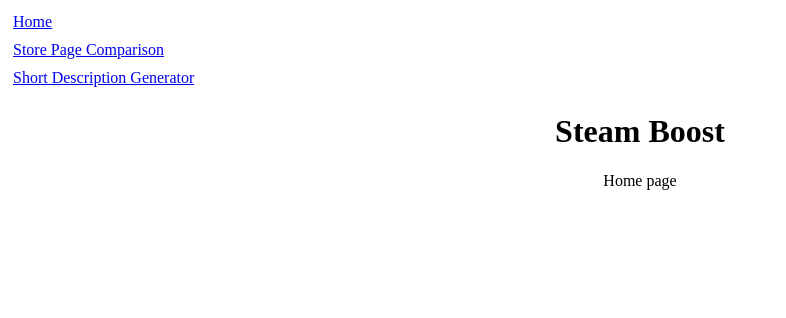
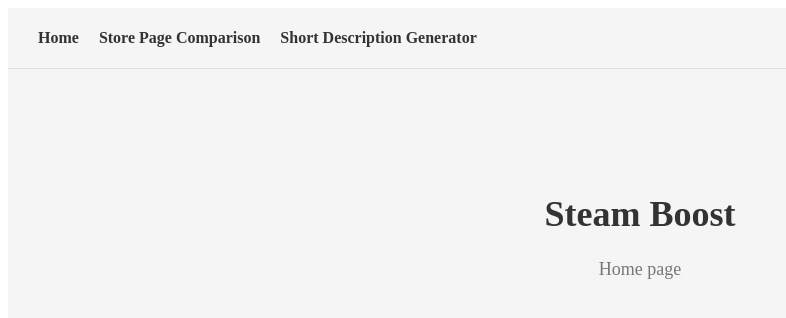
Before and after one commit to JimMagnusson/steamboost, a React (Create React App) app in the folder frontend/: page / in a window 1280 px wide. Shown: the top 318 px of the page, without its empty margins (0-786 px from the left). Built offline with nearby package versions, Linux system fonts and the light colour scheme.

Commit message:
Add some styling to homepage, comparison page and description generator page

```diff
--- a/frontend/src/App.js
+++ b/frontend/src/App.js
@@ -1,41 +1,43 @@
-import { useState } from 'react'
-import React from 'react'
-import {
-  BrowserRouter as Router,
-  Routes, Route, Link
-} from 'react-router-dom'
-import Home from "./components/Home"
-import StorePageComparison from "./components/StorePageComparison"
-import ShortDescriptionGenerator from "./components/ShortDescriptionGenerator"
+import React from 'react';
+import { BrowserRouter as Router, Routes, Route, Link } from 'react-router-dom';
+import Home from "./components/Home";
+import StorePageComparison from "./components/StorePageComparison";
+import ShortDescriptionGenerator from "./components/ShortDescriptionGenerator";
 
 const App = () => {
-  const padding = {
-    padding: 5,
+  const navbarStyle = {
     display: "flex",
     alignItems: "center",
-    height: "100%"
-  }
+    height: "60px",
+    backgroundColor: "#f5f5f5",
+    borderBottom: "1px solid #ddd",
+    padding: "0 20px",
+  };
+
+  const linkStyle = {
+    padding: "0 10px",
+    textDecoration: "none",
+    color: "#333",
+    fontWeight: "bold",
+  };
 
   return (
-  <Router>
-    <div>
-      <Link style={padding} to="/">Home</Link>
-      <Link style={padding} to="/store-page-comparison">Store Page Comparison</Link>
-      <Link style={padding} to="/short-description-generator">Short Description Generator</Link>
-    </div>
-    <Routes>
-      <Route path="/" element={<Home />} />
-      <Route path="/store-page-comparison" element={<StorePageComparison/>} />
-      <Route path="/short-description-generator" element={<ShortDescriptionGenerator />} />
-    </Routes>
+    <Router>
+      <div>
+        <nav style={navbarStyle}>
+          <Link style={linkStyle} to="/">Home</Link>
+          <Link style={linkStyle} to="/store-page-comparison">Store Page Comparison</Link>
+          <Link style={linkStyle} to="/short-description-generator">Short Description Generator</Link>
+        </nav>
 
+        <Routes>
+          <Route path="/" element={<Home />} />
+          <Route path="/store-page-comparison" element={<StorePageComparison />} />
+          <Route path="/short-description-generator" element={<ShortDescriptionGenerator />} />
+        </Routes>
+      </div>
+    </Router>
+  );
+};
 
-
-  </Router>
-
-  )
-}
-
-
-
-export default App
+export default App;
--- a/frontend/src/components/Home.js
+++ b/frontend/src/components/Home.js
@@ -1,21 +1,41 @@
-import React from "react"
-
-
+import React from "react";
 
 const Home = () => {
-  const homeStyle = {
+  const containerStyle = {
     display: "flex",
+    flexDirection: "column",
     alignItems: "center",
-    justifyContent: "center",
-    height: "100%"
-  }
-    return (
-      <div>
-        <h1 style={homeStyle}>Steam Boost</h1>
-        <p style={homeStyle}>Home page</p>
+    justifyContent: "flex-start",
+    height: "100vh",
+    backgroundColor: "#f5f5f5",
+    padding: "20px",
+    textAlign: "center",
+  };
+
+  const titleWrapperStyle = {
+    marginTop: "10vh",
+    marginBottom: "20px",
+  };
+
+  const titleStyle = {
+    fontSize: "36px",
+    fontWeight: "bold",
+    color: "#333",
+  };
+
+  const subtitleStyle = {
+    fontSize: "18px",
+    color: "#777",
+  };
+
+  return (
+    <div style={containerStyle}>
+      <div style={titleWrapperStyle}>
+        <h1 style={titleStyle}>Steam Boost</h1>
+        <p style={subtitleStyle}>Home page</p>
       </div>
+    </div>
+  );
+};
 
-    )
-  }
-
-export default Home
+export default Home;
--- a/frontend/src/components/ShortDescriptionGenerator.js
+++ b/frontend/src/components/ShortDescriptionGenerator.js
@@ -3,16 +3,16 @@
 import shortDescriptionService from '../services/shortDescriptions'
 
 const ShortDescriptionGenerator = (props) => {
-  const [keywords, setKeywords] = useState('')
-  const [shortDescription, setShortDescription] = useState('')
+  const [keywords, setKeywords] = useState('');
+  const [shortDescription, setShortDescription] = useState('');
 
   const handleSendKeywords = (event) => {
     event.preventDefault()
-    const lowerCaseKeywords = keywords.toLowerCase()
+    const lowerCaseKeywords = keywords.toLowerCase();
     console.log(lowerCaseKeywords)
     const keywordsObject = {
       description: lowerCaseKeywords
-    }
+    };
 
     shortDescriptionService
       .getNewShortDescription(keywordsObject)
@@ -20,26 +20,35 @@
         setShortDescription(response)
       })
       .catch(error => console.error(error));
-  }
+  };
 
   const handleKeywordChange = (event) => {
     setKeywords(event.target.value)
-  }
+  };
 
   return (
-    <div>
-      <p>Enter what your game is about:</p>
-      <form onSubmit={handleSendKeywords}>
+    <div style={{ display: 'flex', flexDirection: 'column', alignItems: 'center' }}>
+      <h2 style={{ marginBottom: '20px' }}>Short Description Generator</h2>
+      <form onSubmit={handleSendKeywords} style={{ marginBottom: '20px' }}>
+        <label htmlFor="keywords" style={{ marginBottom: '10px' }}>
+          Enter what your game is about:
+        </label>
         <input
           type="text"
+          id="keywords"
           value={keywords}
           onChange={handleKeywordChange}
+          style={{ padding: '5px' }}
         />
-        <button type="submit">Submit</button>
+        <button type="submit" style={{ marginLeft: '10px', padding: '5px 10px' }}>
+          Submit
+        </button>
       </form>
-      <p>{shortDescription}</p>
+      {shortDescription && (
+        <p style={{ maxWidth: '500px', textAlign: 'center' }}>{shortDescription}</p>
+      )}
     </div>
-  )
-}
+  );
+};
 
 export default ShortDescriptionGenerator
--- a/frontend/src/components/StorePageComparison.js
+++ b/frontend/src/components/StorePageComparison.js
@@ -113,9 +113,14 @@
 
   return (
     <div>
-      <h2>Steam Store Page Comparison</h2>
-        <div style={{ marginBottom: 20 }}>Search for Steam Game:</div>
-
+      <h2 style={{ textAlign: 'center', marginBottom: '20px' }}>
+        Steam Store Page Comparison
+      </h2>
+      <div style={{ display: 'flex', justifyContent: 'center' }}>
+        <div style={{ width: '400px' }}>
+          <div style={{ marginBottom: '20px', textAlign: 'center' }}>
+            Search for Steam Game:
+          </div>
           <ReactSearchAutocomplete
             items={allGames}
             onSearch={handleOnSearch}
@@ -124,15 +129,20 @@
             formatResult={formatResult}
             autoFocus
           />
-          <div className="App">
-            <GameList games = {selectedGames} onRemoveClick={handleOnRemoveClick}/>
-          </div>
-          <div>
-            <SharedTags games = {selectedGames}></SharedTags>
-          </div>
-
+        </div>
+      </div>
+      <div style={{ display: 'flex', justifyContent: 'center' }}>
+        <div className="App" style={{ maxWidth: '800px', marginTop: '20px' }}>
+          <GameList games={selectedGames} onRemoveClick={handleOnRemoveClick} />
+        </div>
+      </div>
+      <div style={{ display: 'flex', justifyContent: 'center' }}>
+        <div style={{ maxWidth: '800px', marginTop: '20px' }}>
+          <SharedTags games={selectedGames} />
+        </div>
+      </div>
     </div>
-  )
+  );
 }
 
 export default StorePageComparison
```
